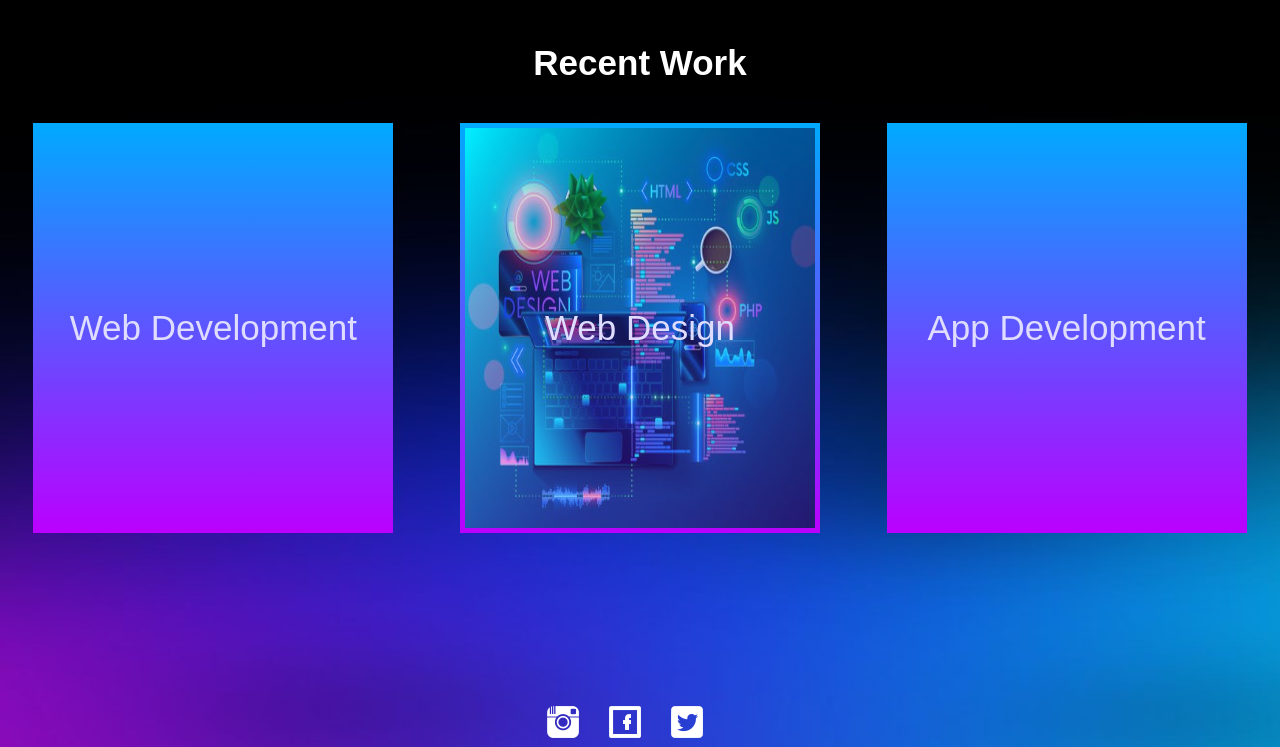
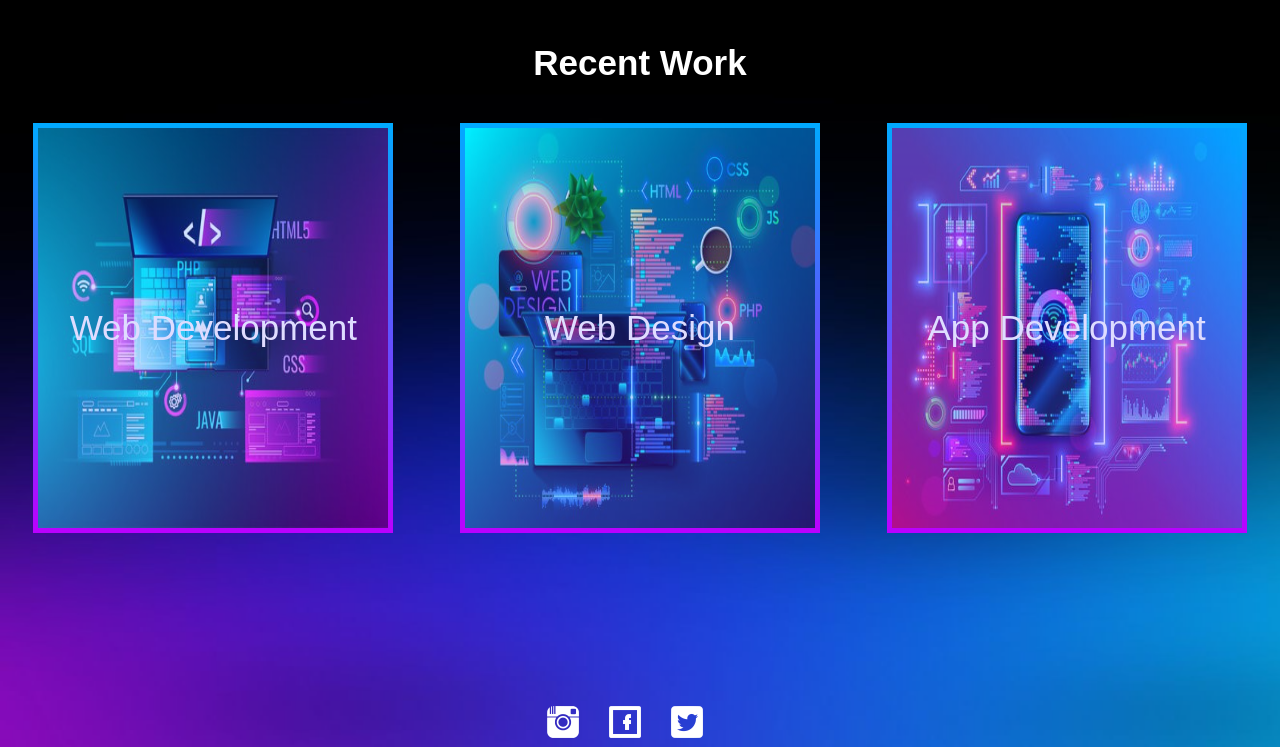
Before and after one commit to MBANIN/my-portfolio, a plain HTML site: page portfolio.html in a window 1280 px wide. Shown: the part 53-800 px from the top of the page. Drawn offline with Linux system fonts and the light colour scheme.

Commit message:
Insert URL Gambar Yang Hilang

```diff
--- a/style.css
+++ b/style.css
@@ -351,7 +351,7 @@ textarea {
 }
 
 .portfolio-img1{
-    background-image: url();
+    background-image: url(gambar/web-development-portfolio.png);
     width: 350px;
     height: 400px;
     display: inline-flex;
@@ -369,7 +369,7 @@ textarea {
 }
 
 .portfolio-img3{
-    background-image: url();
+    background-image: url(gambar/app-development-portfolio.png);
     width: 350px;
     height: 400px;
     display: inline-flex;
```
